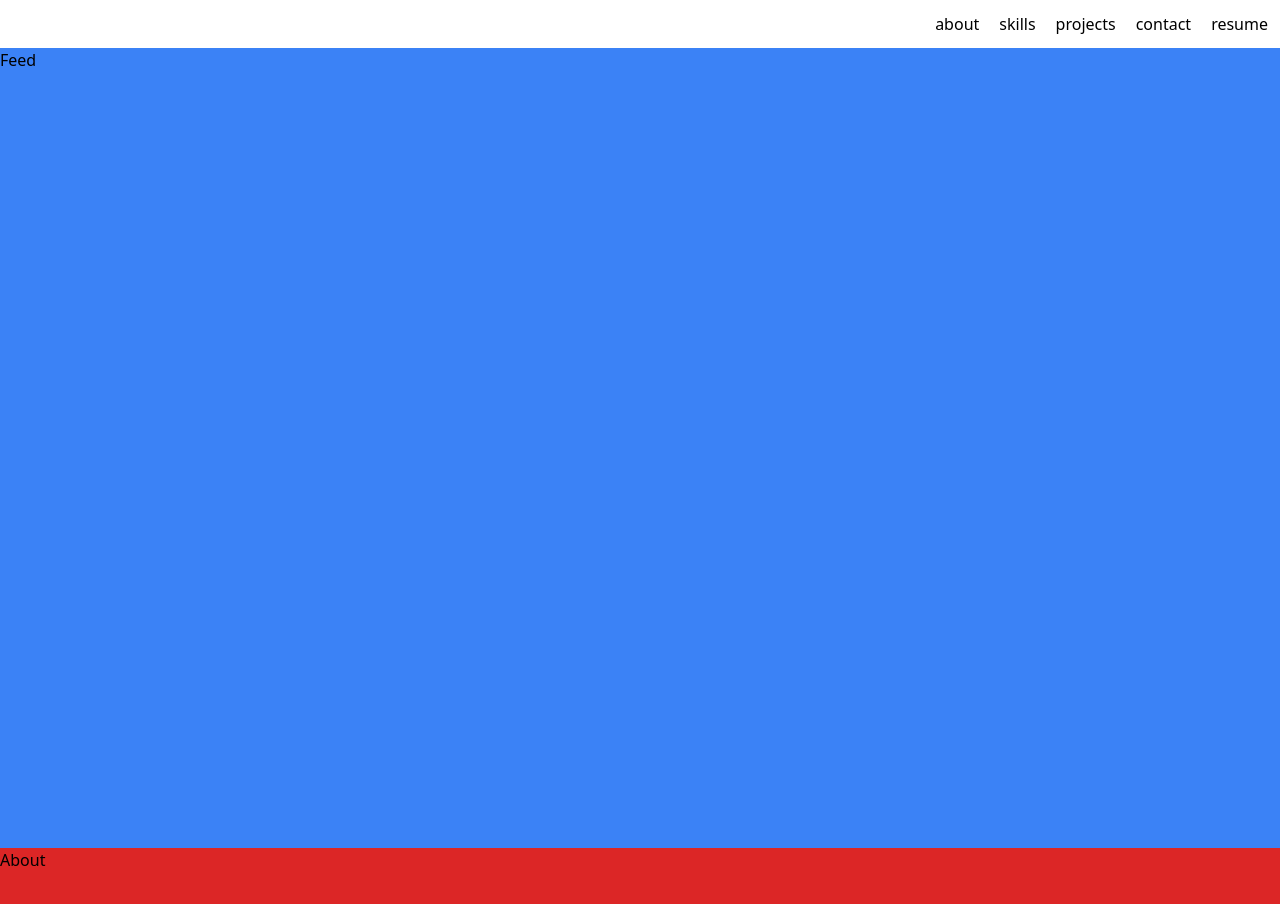
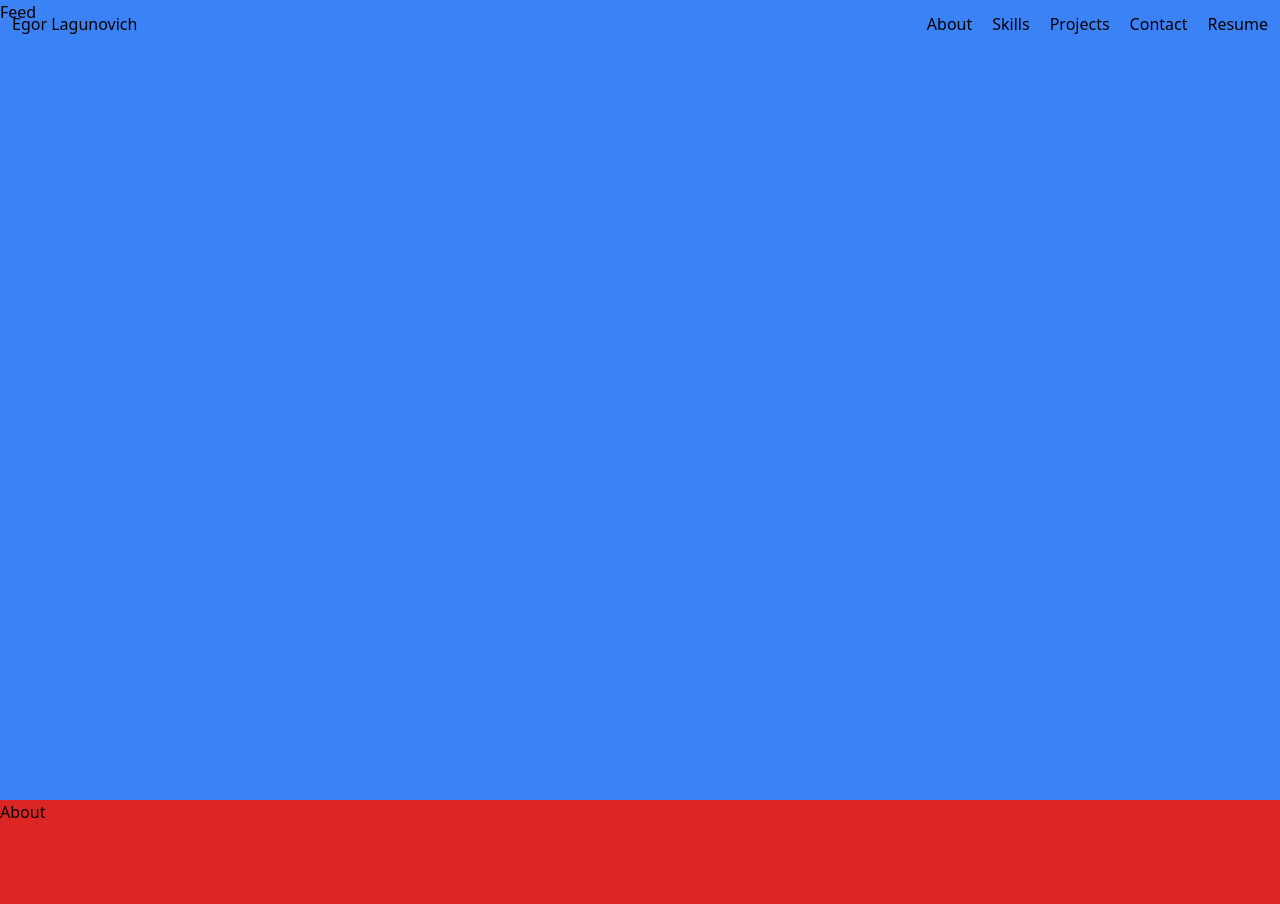
Before and after one commit to yahorlahunovich/web-dev-portfolio, a Next.js app: page / in a window 1280 px wide. Shown: the top 904 px of the page. Built offline with nearby package versions, Linux system fonts and the light colour scheme.

Commit message:
section links

```diff
--- a/components/About.tsx
+++ b/components/About.tsx
@@ -2,7 +2,7 @@ import React from 'react'
 
 const About = () => {
   return (
-    <section className='h-screen bg-red-600'>About</section>
+    <section id='about' className='h-screen bg-red-600'>About</section>
   )
 }
 
--- a/components/Contact.tsx
+++ b/components/Contact.tsx
@@ -2,7 +2,7 @@ import React from 'react'
 
 const Contact = () => {
   return (
-    <section className='h-screen bg-purple-500'>Contact</section>
+    <section id='contact' className='h-screen bg-purple-500'>Contact</section>
   )
 }
 
--- a/components/Feed.tsx
+++ b/components/Feed.tsx
@@ -2,7 +2,7 @@ import React from 'react'
 
 const Feed = () => {
   return (
-    <section className='h-screen bg-blue-500'>Feed</section>
+    <section id='home' className='h-screen bg-blue-500'>Feed</section>
   )
 }
 
--- a/components/Navbar.tsx
+++ b/components/Navbar.tsx
@@ -3,14 +3,26 @@ import Image from "next/image";
 
 const Navbar = () => {
   return (
-    <nav className="flex flex-row justify-between p-3">
-      <div>{/* <Image /> */}</div>
-      <ul className="flex flex-row gap-5">
-        <li>about</li>
-        <li>skills</li>
-        <li>projects</li>
-        <li>contact</li>
-        <li>resume</li>
+    <nav className="w-full flex flex-row justify-between p-3 fixed top-0 left-0 z-50">
+      <div>
+        <a href="#home">{/* <Image /> */}Egor Lagunovich</a>
+      </div>
+      <ul className="flex flex-row gap-5 capitalize">
+        <li>
+          <a href="#about">about</a>
+        </li>
+        <li>
+          <a href="#skills">skills</a>
+        </li>
+        <li>
+          <a href="#projects">projects</a>
+        </li>
+        <li>
+          <a href="#contact">contact</a>
+        </li>
+        <li>
+          <a>resume</a>
+        </li>
       </ul>
     </nav>
   );
--- a/components/Projects.tsx
+++ b/components/Projects.tsx
@@ -2,7 +2,7 @@ import React from 'react'
 
 const Projects = () => {
   return (
-    <section className='h-screen bg-green-500'>Projects</section>
+    <section id='projects' className='h-screen bg-green-500'>Projects</section>
   )
 }
 
--- a/components/Skills.tsx
+++ b/components/Skills.tsx
@@ -2,7 +2,7 @@ import React from 'react'
 
 const Skills = () => {
   return (
-    <section className='h-screen bg-yellow-500'>Skills</section>
+    <section id='skills' className='h-screen bg-yellow-500'>Skills</section>
   )
 }
 
```
Also changed, not shown: 1 other file (tests, documents, lock files or other folders).
